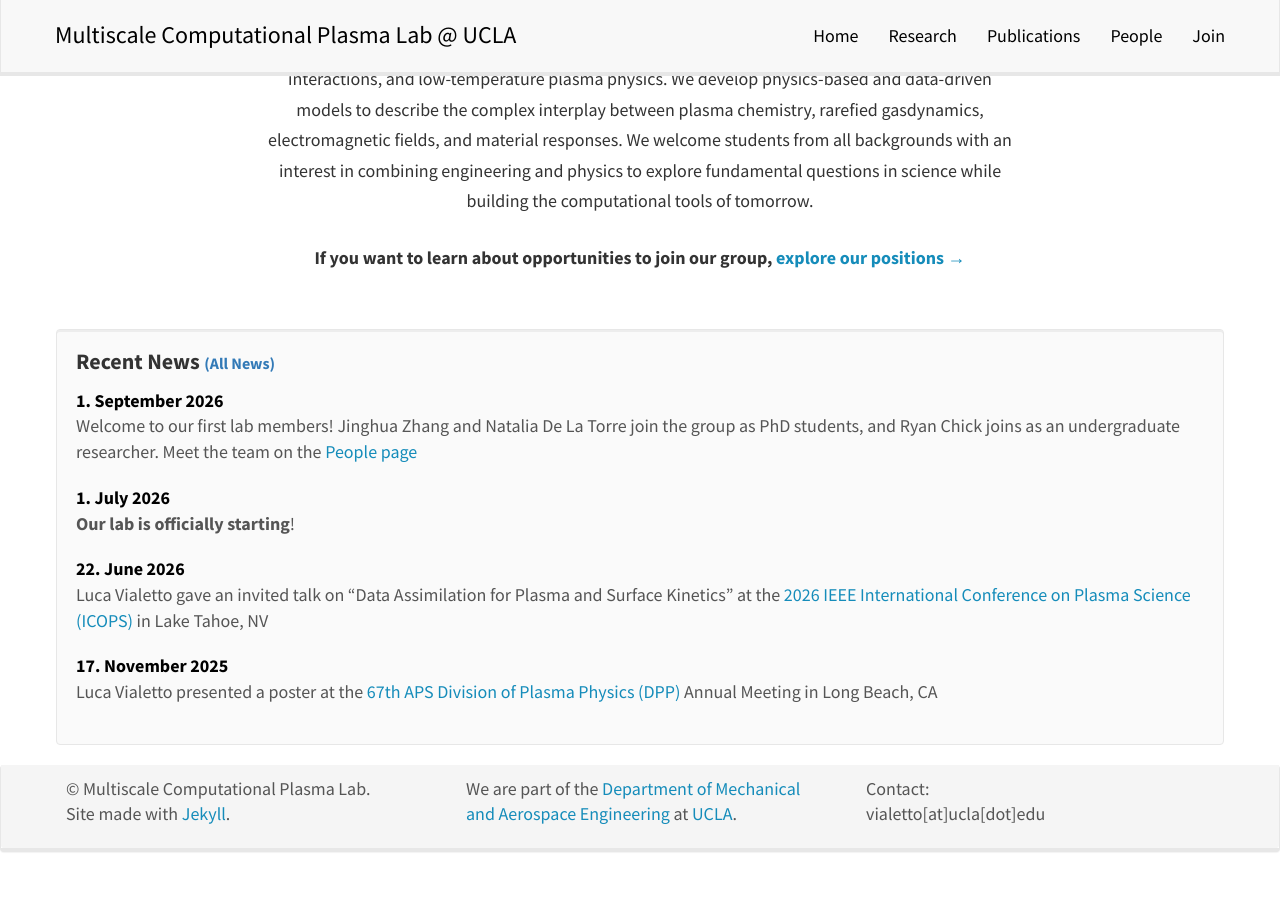
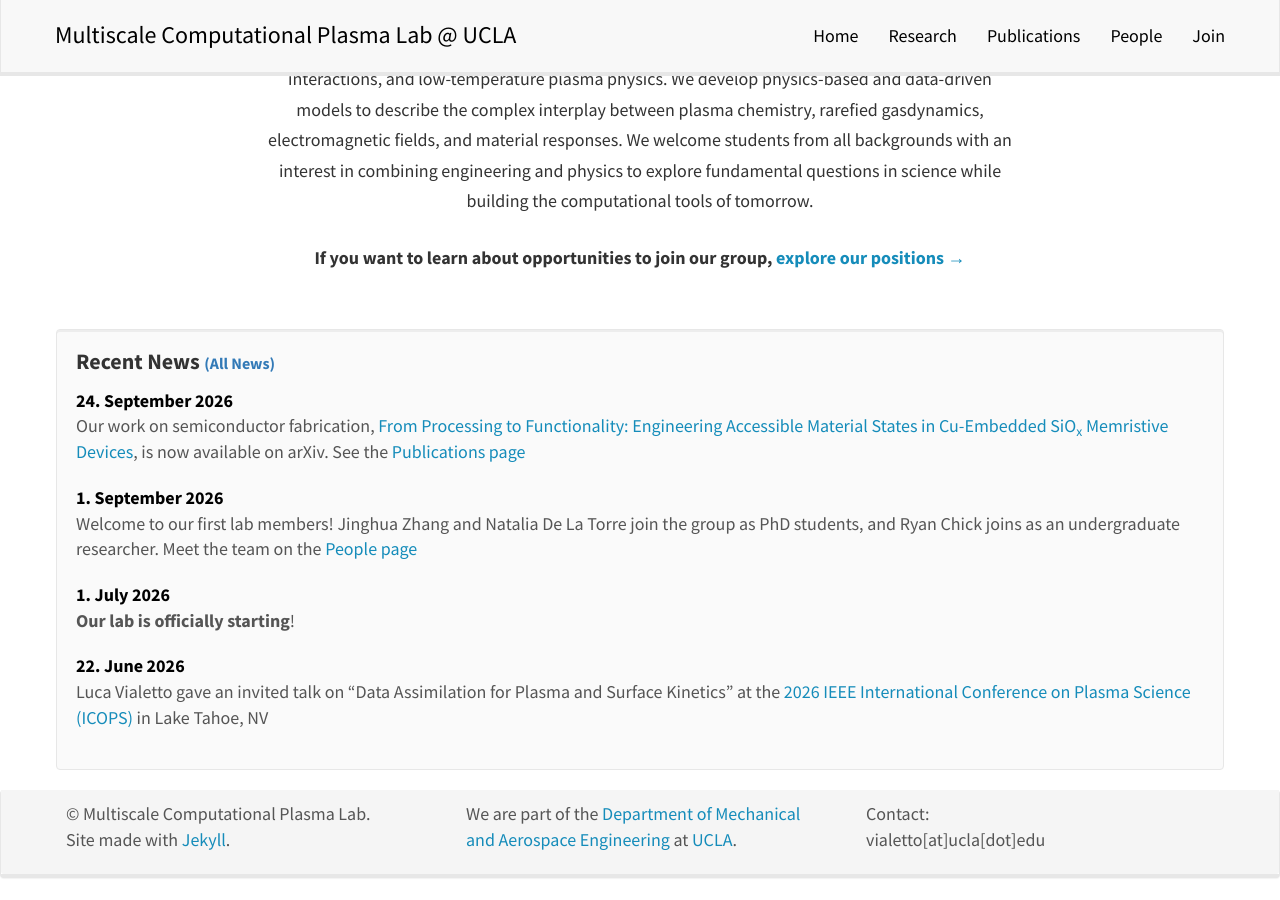
Before and after one commit to vialetto/vialettolab, a Jekyll site: the page built from _pages/home.md, in a window 1280 px wide and 900 px high, scrolled down 605 px. Built offline with Jekyll 4.4.1, drawn with Linux system fonts in a browser that asks for light colours; nearby versions of some CDN libraries; a style sheet for code colours, icons or effects is not loaded; before the commit the page ends 1479 px from its top, so only the background shows below that.

Commit message:
News: memristive devices preprint on arXiv
Co-Authored-By: Claude Fable 5.1 <noreply@anthropic.com>

```diff
--- a/_data/news.yml
+++ b/_data/news.yml
@@ -1,3 +1,6 @@
+- date: 24. September 2026
+  headline: "Our work on semiconductor fabrication, [From Processing to Functionality: Engineering Accessible Material States in Cu-Embedded SiO<sub>x</sub> Memristive Devices](https://arxiv.org/abs/2609.30047), is now available on arXiv. See the [Publications page](/publications/)"
+
 - date: 1. September 2026
   headline: Welcome to our first lab members! Jinghua Zhang and Natalia De La Torre join the group as PhD students, and Ryan Chick joins as an undergraduate researcher. Meet the team on the [People page](/people/)
 
```
